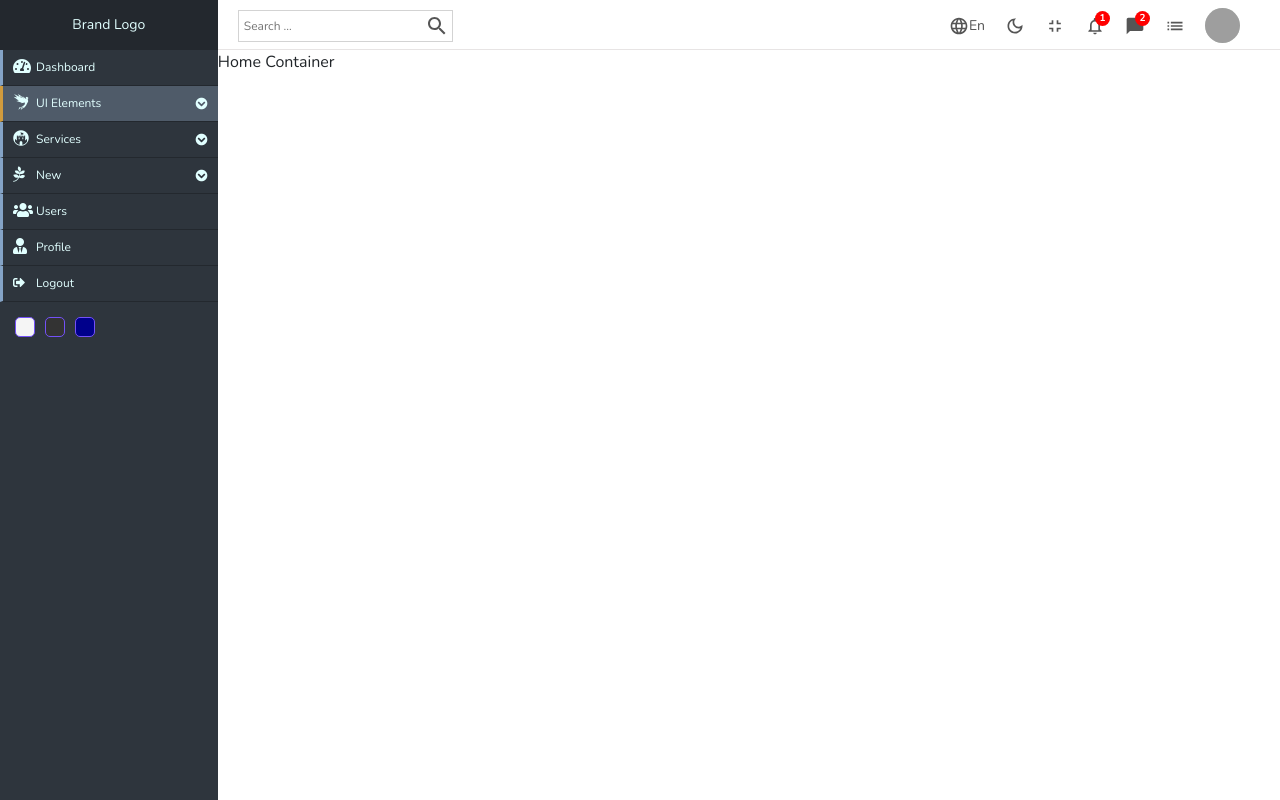
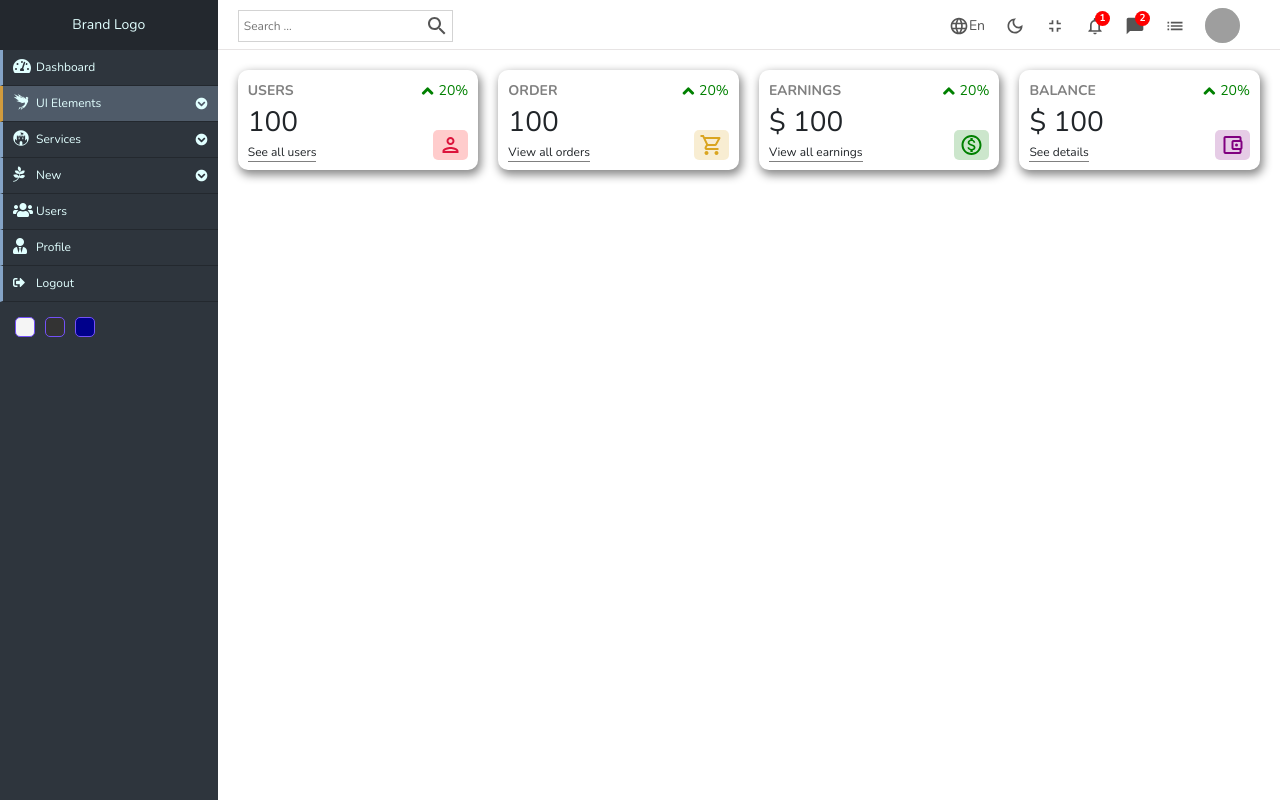
Before and after one commit to paulrajib/react-redux-dashboard, a React (Create React App) app: page / in a window 1280 px wide. Built offline with nearby package versions, Linux system fonts and the light colour scheme; grey boxes are pictures that could not be loaded.

Commit message:
widgets added

```diff
--- a/src/components/sidebar/Sidebar.jsx
+++ b/src/components/sidebar/Sidebar.jsx
@@ -26,7 +26,7 @@ const Sidebar = () => {
                 <ul id="menu-content" className="menu-content collapse out">
                     <li>
                       <a href="/test">
-                      <i className="fas fa-tachometer-alt fa-lg"></i> Dashboard
+                        <i className="fas fa-tachometer-alt fa-lg"></i> Dashboard
                       </a>
                     </li>
 
--- a/src/components/sidebar/sidebar.scss
+++ b/src/components/sidebar/sidebar.scss
@@ -1,8 +1,3 @@
-@charset "ISO-8859-1";
-
-@import url("https://use.fontawesome.com/releases/v5.0.11/css/all.css");
-
-
 .sidebar{
   background-color: lightcoral;
   flex: 0.82;
--- /dev/null
+++ b/src/components/widget/Widget.jsx
@@ -0,0 +1,73 @@
+import PersonOutlinedIcon from "@mui/icons-material/PersonOutlined";
+import AccountBalanceWalletOutlinedIcon from "@mui/icons-material/AccountBalanceWalletOutlined";
+import ShoppingCartOutLinedIcon from "@mui/icons-material/ShoppingCartOutlined";
+import MonetizationOnOutlinedIcon from "@mui/icons-material/MonetizationOnOutlined";
+//import KeyboardArrowUpIcon from "@mui/icons-material/KeyboardArrowUp";
+
+import "./widget.scss"
+
+const Widget = ({type}) => {
+
+    let data;
+
+    // temp var
+    const amount = 100;
+    const diff = 20;
+
+    switch(type){
+        case "user":
+            data ={
+                title: "USERS",
+                isMoney: false,
+                link: "See all users",
+                icon: <PersonOutlinedIcon className="icon" style={{color: "crimson", backgroundColor: "rgba(255, 0, 0, 0.2)"}}/>
+            };
+            break;
+
+        case "order":
+            data ={
+                title: "ORDER",
+                isMoney: false,
+                link: "View all orders",
+                icon: <ShoppingCartOutLinedIcon className="icon" style={{color: "goldenrod", backgroundColor: "rgba(218, 165, 32, 0.2)"}}/>
+            };
+            break;
+        case "earnings":
+            data ={
+                title: "EARNINGS",
+                isMoney: true,
+                link: "View all earnings",
+                icon: <MonetizationOnOutlinedIcon className="icon" style={{color: "green", backgroundColor: "rgba(0, 128, 0, 0.2)"}}/>
+            };
+            break;
+        case "balance":
+            data ={
+                title: "BALANCE",
+                isMoney: true,
+                link: "See details",
+                icon: <AccountBalanceWalletOutlinedIcon className="icon" style={{color: "purple", backgroundColor: "rgba(128, 0, 128, 0.2)"}}/>
+            };
+            break;
+        default:
+            break;
+    }
+
+    return (
+        <div className="widget">
+            <div className="left">
+                <div className="title">{data.title}</div>
+                <div className="counter">{data.isMoney && "$"} {amount}</div>
+                <div className="link">{data.link}</div>
+            </div>
+            <div className="left">
+                <div className="percentage positive">
+                    <i className="fas fa-angle-up fa-lg"></i>
+                    {diff}%
+                </div>
+                {data.icon}
+            </div>
+        </div>
+    )
+}
+
+export default Widget
--- /dev/null
+++ b/src/components/widget/widget.scss
@@ -0,0 +1,61 @@
+.widget{
+    display: flex;
+    flex: 1;
+    justify-content: space-between;
+    padding: 10px;
+    -webkit-box-shadow: 2px 4px 10px 1px rgba(0, 0, 0, 0.47);
+    box-shadow: 2px 4px 10px 1px rgba(0, 0, 0, 0.47);
+    border-radius: 10px;
+    height: 100px;
+
+    .left, .right{
+        display: flex;
+        flex-direction: column;
+        justify-content: space-between;
+
+        .title{
+            font-weight: bold;
+            font-size: 14px;
+            color: gray;
+        }
+
+        .counter{
+            font-size: 28px;
+            font-weight: 300;
+        }
+
+        .link{
+            width: max-content;
+            font-size: 12px;
+            border-bottom: 1px solid gray;
+        }
+
+        .percentage{
+            display: flex;
+            align-items: center;
+            font-size: 14px;
+
+            &>.fas{
+                padding-right: 5px;
+            }
+
+            &.positive{
+                color: green;
+            }
+
+            &.negative{
+                color: red;
+            }
+        }
+
+        .icon{
+            width: 35px;
+            height: 30px;
+            font-size: 18px;
+            padding: 3px;
+            border-radius: 5px;
+            align-self: flex-end;
+        }
+
+    }
+}
--- a/src/pages/home/Home.jsx
+++ b/src/pages/home/Home.jsx
@@ -1,6 +1,7 @@
 import React from 'react';
 import Sidebar from '../../components/sidebar/Sidebar';
 import Navbar from '../../components/navbar/Navbar';
+import Widget from '../../components/widget/Widget';
 import "./home.scss";
 
 
@@ -9,7 +10,12 @@ const Home = () => {
     <Sidebar />
     <div className="homeContainer">
       <Navbar />
-      Home Container
+      <div className="widgets">
+        <Widget type="user"/>
+        <Widget type="order"/>
+        <Widget type="earnings"/>
+        <Widget type="balance"/>
+      </div>
     </div>
   </div>);
 }
--- a/src/pages/home/home.scss
+++ b/src/pages/home/home.scss
@@ -1,8 +1,16 @@
+//@charset "ISO-8859-1";
+@import url("https://use.fontawesome.com/releases/v5.0.11/css/all.css");
+
 .home{
     display: flex !important;
     .homeContainer{
-        //background-color: lightblue;
         flex: 4;
+
+        .widgets{
+            display: flex;
+            padding: 20px;
+            //margin-right: 20px;
+            gap: 20px;
+        }
     }
-    //background-color: lightblue;
 }
```
